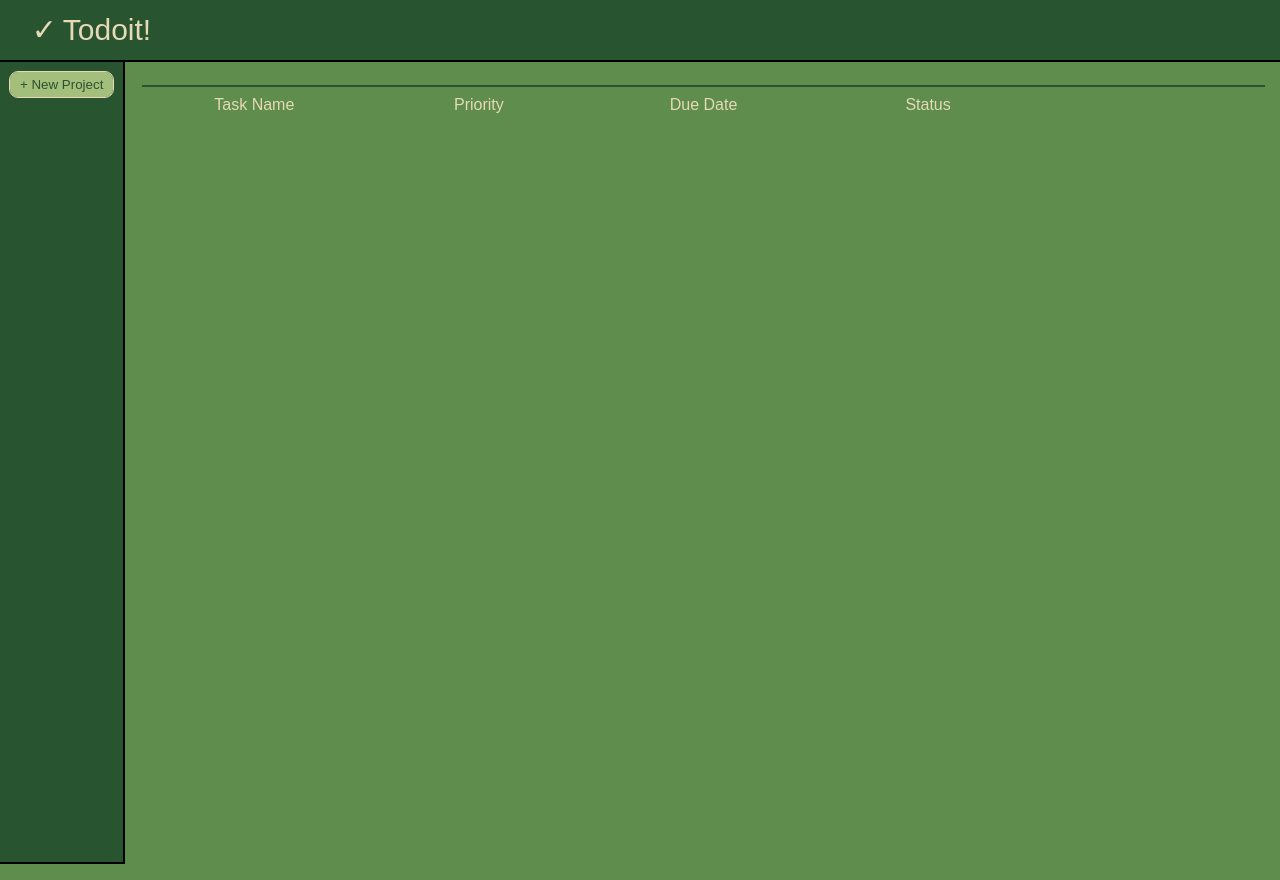
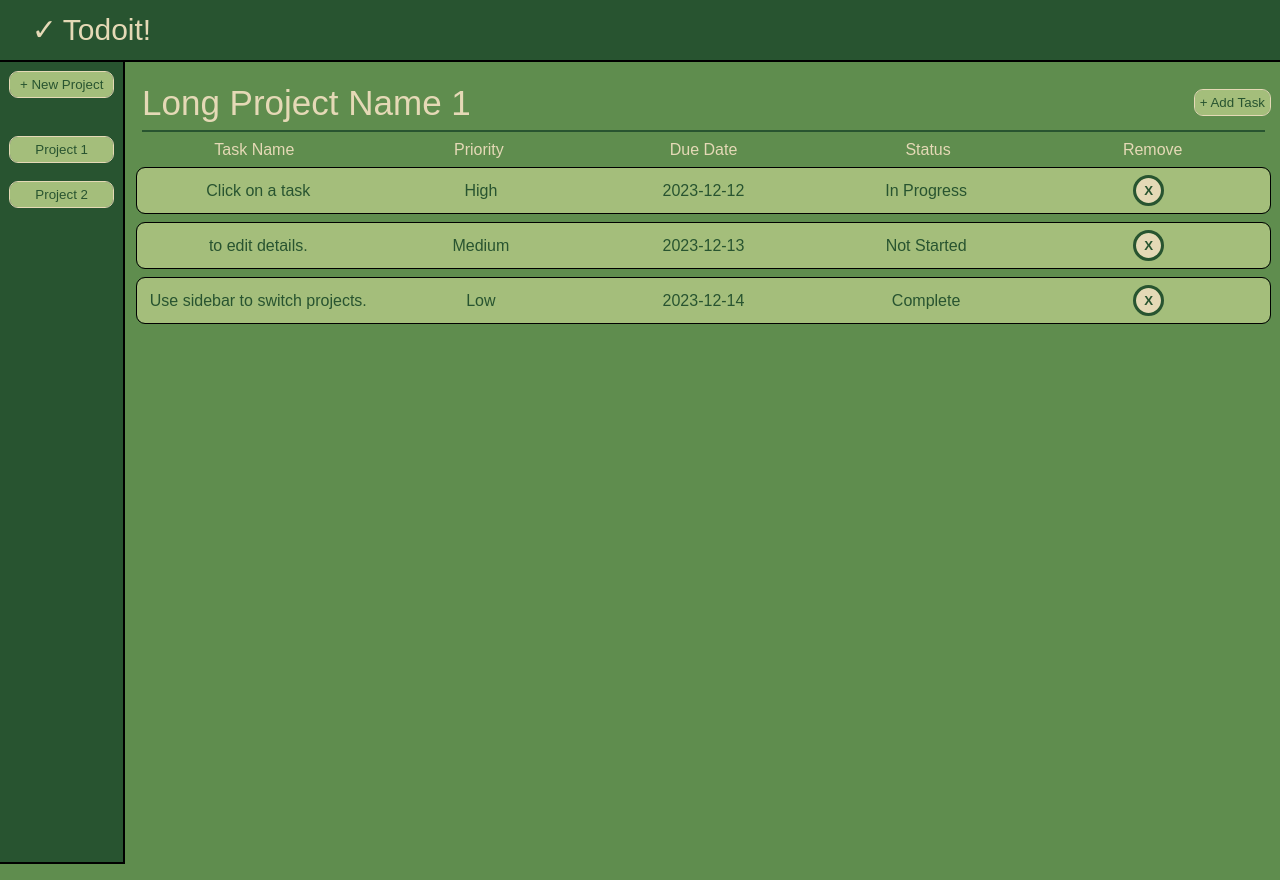
Before and after one commit to imalreadyafiddle/odin-todo-list, a website built with webpack: page dist/index.html in a window 1280 px wide. Built offline with nearby package versions, Linux system fonts and the light colour scheme.

Commit message:
push updates to gh

```diff
--- a/dist/index.html
+++ b/dist/index.html
@@ -71,12 +71,16 @@
     </div>
     <div class="todo-list-wrapper">
       <div class="todo-list-tasks">
-        <div class="project-indicator"></div>
+        <div class="project-heading">
+          <div class="project-indicator"></div>
+          <button class="add-task">+ Add Task</button>
+        </div>
         <div class="legend">
           <div>Task Name</div>
           <div>Priority</div>
           <div>Due Date</div>
           <div>Status</div>
+          <div>Remove</div>
         </div>
         <div class="task-bar"></div>
       </div>
```
Also changed, not shown: 1 other file.
